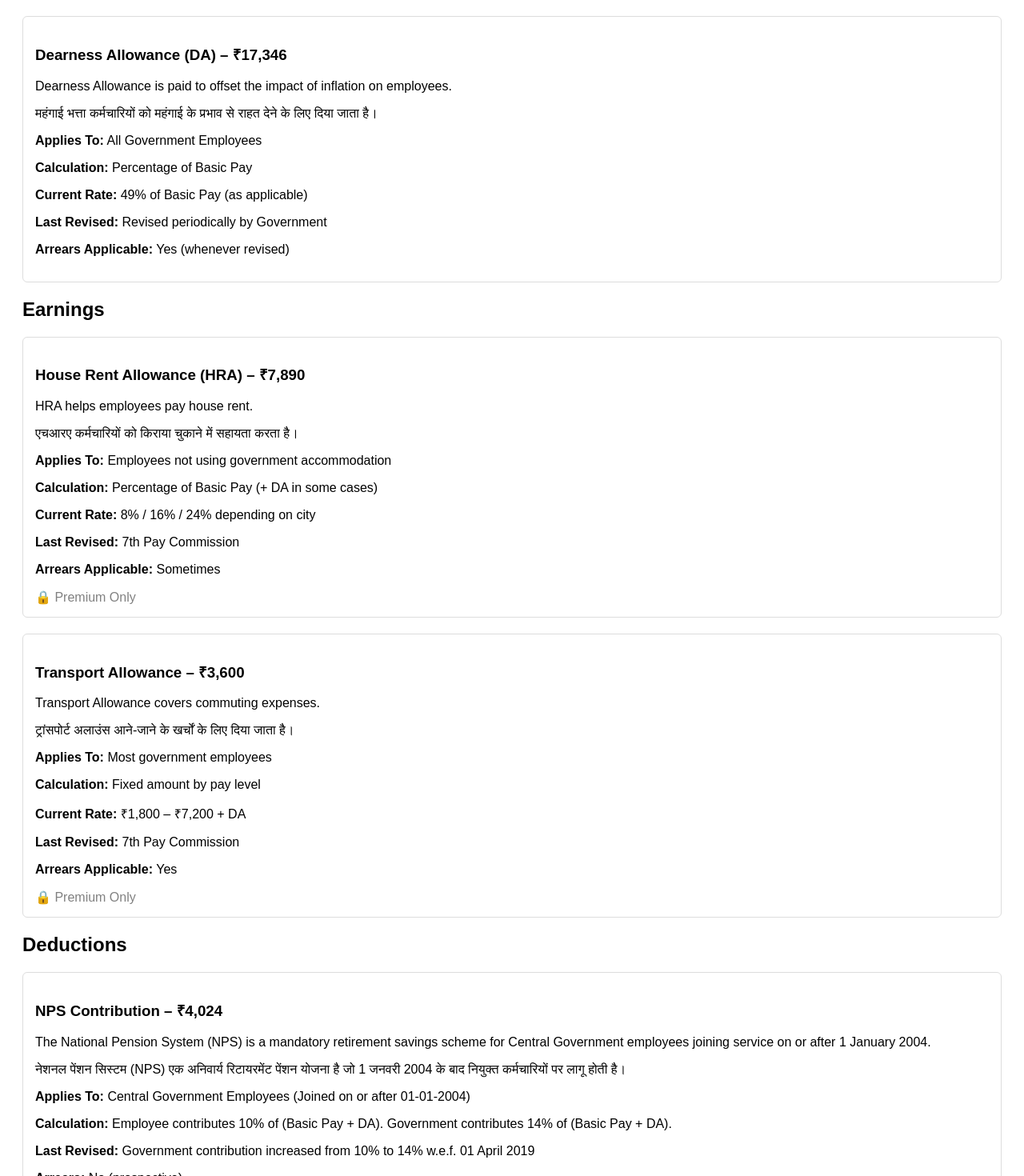
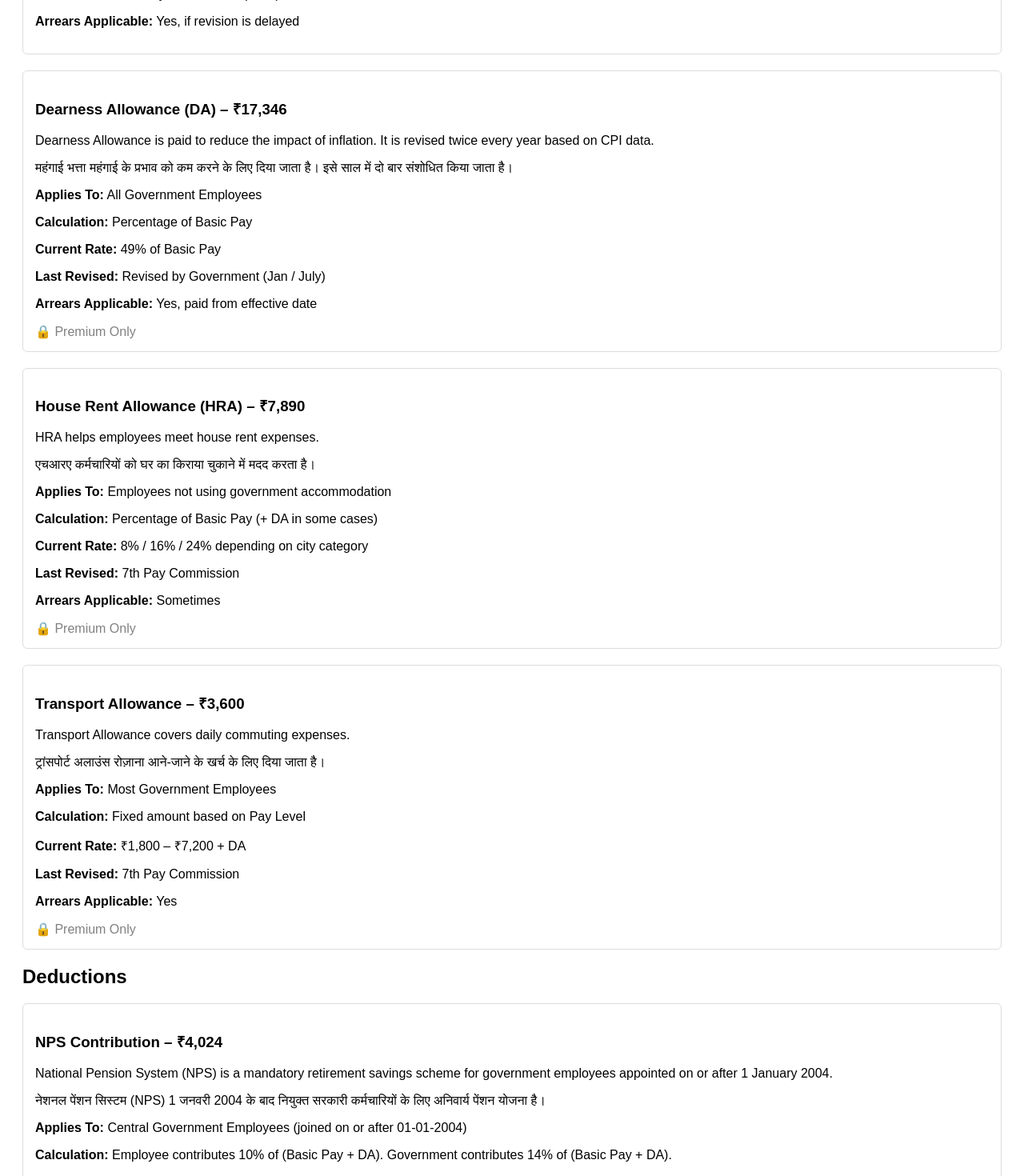
Before and after one commit to salarysamjho/salary-slip-explainer-v1, a Next.js app: page / in a window 1280 px wide. Shown: the part 420-1890 px from the top of the page at 80% size. Built offline with nearby package versions, Linux system fonts and the light colour scheme.

Commit message:
Update page.tsx

```diff
--- a/app/page.tsx
+++ b/app/page.tsx
@@ -1,57 +1,58 @@
 export default function HomePage() {
-  const isPremiumUser = false; // change to true later
+  const isPremiumUser = false; // keep false for now
 
-  const salaryBasics = [
+  const earnings = [
     {
       title: "Basic Pay",
       amount: "₹35,400",
       explanationEn:
-        "Basic Pay is the core component of salary and forms the basis for most allowances and deductions.",
+        "Basic Pay is the core component of salary. All allowances and most deductions are calculated on the basis of Basic Pay.",
       explanationHi:
-        "बेसिक पे वेतन का मुख्य हिस्सा होता है और इसी के आधार पर अधिकतर भत्ते और कटौतियाँ तय होती हैं।",
+        "बेसिक पे वेतन का मुख्य हिस्सा होता है। सभी भत्ते और अधिकतर कटौतियाँ इसी के आधार पर तय होती हैं।",
       appliesTo: "All Government Employees",
-      calculation: "As per Pay Level under 7th Pay Commission",
-      lastRevised: "7th Pay Commission",
+      calculation: "Fixed as per Pay Level under 7th Pay Commission",
+      currentRate: "Pay Level based (7th CPC Pay Matrix)",
+      lastRevised: "7th Pay Commission (2016)",
+      arrears: "Yes, if revision is delayed",
+      orderLink: null, // no GO link for basic pay
     },
     {
       title: "Dearness Allowance (DA)",
       amount: "₹17,346",
       explanationEn:
-        "Dearness Allowance is paid to offset the impact of inflation on employees.",
+        "Dearness Allowance is paid to reduce the impact of inflation. It is revised twice every year based on CPI data.",
       explanationHi:
-        "महंगाई भत्ता कर्मचारियों को महंगाई के प्रभाव से राहत देने के लिए दिया जाता है।",
+        "महंगाई भत्ता महंगाई के प्रभाव को कम करने के लिए दिया जाता है। इसे साल में दो बार संशोधित किया जाता है।",
       appliesTo: "All Government Employees",
       calculation: "Percentage of Basic Pay",
-      currentRate: "49% of Basic Pay (as applicable)",
-      lastRevised: "Revised periodically by Government",
-      arrears: "Yes (whenever revised)",
+      currentRate: "49% of Basic Pay",
+      lastRevised: "Revised by Government (Jan / July)",
+      arrears: "Yes, paid from effective date",
+      orderLink: "https://egazette.nic.in/", // premium locked
     },
-  ];
-
-  const earnings = [
     {
       title: "House Rent Allowance (HRA)",
       amount: "₹7,890",
-      explanationEn: "HRA helps employees pay house rent.",
-      explanationHi: "एचआरए कर्मचारियों को किराया चुकाने में सहायता करता है।",
+      explanationEn: "HRA helps employees meet house rent expenses.",
+      explanationHi: "एचआरए कर्मचारियों को घर का किराया चुकाने में मदद करता है।",
       appliesTo: "Employees not using government accommodation",
       calculation: "Percentage of Basic Pay (+ DA in some cases)",
-      currentRate: "8% / 16% / 24% depending on city",
+      currentRate: "8% / 16% / 24% depending on city category",
       lastRevised: "7th Pay Commission",
       arrears: "Sometimes",
-      orderLink: "#",
+      orderLink: "https://egazette.nic.in/",
     },
     {
       title: "Transport Allowance",
       amount: "₹3,600",
-      explanationEn: "Transport Allowance covers commuting expenses.",
-      explanationHi: "ट्रांसपोर्ट अलाउंस आने-जाने के खर्चों के लिए दिया जाता है।",
-      appliesTo: "Most government employees",
-      calculation: "Fixed amount by pay level",
+      explanationEn: "Transport Allowance covers daily commuting expenses.",
+      explanationHi: "ट्रांसपोर्ट अलाउंस रोज़ाना आने-जाने के खर्च के लिए दिया जाता है।",
+      appliesTo: "Most Government Employees",
+      calculation: "Fixed amount based on Pay Level",
       currentRate: "₹1,800 – ₹7,200 + DA",
       lastRevised: "7th Pay Commission",
       arrears: "Yes",
-      orderLink: "#",
+      orderLink: "https://egazette.nic.in/",
     },
   ];
 
@@ -60,24 +61,24 @@ export default function HomePage() {
       title: "NPS Contribution",
       amount: "₹4,024",
       explanationEn:
-        "The National Pension System (NPS) is a mandatory retirement savings scheme for Central Government employees joining service on or after 1 January 2004.",
+        "National Pension System (NPS) is a mandatory retirement savings scheme for government employees appointed on or after 1 January 2004.",
       explanationHi:
-        "नेशनल पेंशन सिस्टम (NPS) एक अनिवार्य रिटायरमेंट पेंशन योजना है जो 1 जनवरी 2004 के बाद नियुक्त कर्मचारियों पर लागू होती है।",
-      appliesTo: "Central Government Employees (Joined on or after 01-01-2004)",
+        "नेशनल पेंशन सिस्टम (NPS) 1 जनवरी 2004 के बाद नियुक्त सरकारी कर्मचारियों के लिए अनिवार्य पेंशन योजना है।",
+      appliesTo: "Central Government Employees (joined on or after 01-01-2004)",
       calculation:
         "Employee contributes 10% of (Basic Pay + DA). Government contributes 14% of (Basic Pay + DA).",
       lastRevised:
-        "Government contribution increased from 10% to 14% w.e.f. 01 April 2019",
+        "Government contribution increased to 14% w.e.f. 01 April 2019",
       arrears: "No (prospective)",
-      orderLink: "#",
+      orderLink: "https://egazette.nic.in/",
     },
     {
       title: "Professional Tax",
       amount: "₹200",
-      explanationEn: "Professional tax is deducted by state law.",
-      explanationHi: "प्रोफेशनल टैक्स राज्य सरकार द्वारा लिया जाता है।",
+      explanationEn: "Professional tax is levied by state governments.",
+      explanationHi: "प्रोफेशनल टैक्स राज्य सरकार द्वारा लगाया जाता है।",
       appliesTo: "State-specific",
-      calculation: "Fixed slab by state",
+      calculation: "Fixed slab as per state law",
       lastRevised: "State Government Notification",
       arrears: "No",
       orderLink: null,
@@ -87,50 +88,6 @@ export default function HomePage() {
   return (
     <main style={{ padding: "20px", fontFamily: "Arial, sans-serif" }}>
       <h1>Salary Slip Explainer</h1>
-
-      {/* BASIC PAY & DA */}
-      <h2>Basic Salary Components</h2>
-      {salaryBasics.map((item, index) => (
-        <div
-          key={index}
-          style={{
-            border: "1px solid #ddd",
-            padding: "15px",
-            marginBottom: "20px",
-            borderRadius: "6px",
-          }}
-        >
-          <h3>
-            {item.title} – {item.amount}
-          </h3>
-
-          <p>{item.explanationEn}</p>
-          <p>{item.explanationHi}</p>
-
-          <p>
-            <b>Applies To:</b> {item.appliesTo}
-          </p>
-          <p>
-            <b>Calculation:</b> {item.calculation}
-          </p>
-
-          {item.currentRate && (
-            <p>
-              <b>Current Rate:</b> {item.currentRate}
-            </p>
-          )}
-
-          <p>
-            <b>Last Revised:</b> {item.lastRevised}
-          </p>
-
-          {item.arrears && (
-            <p>
-              <b>Arrears Applicable:</b> {item.arrears}
-            </p>
-          )}
-        </div>
-      ))}
 
       {/* EARNINGS */}
       <h2>Earnings</h2>
@@ -151,29 +108,24 @@ export default function HomePage() {
           <p>{item.explanationEn}</p>
           <p>{item.explanationHi}</p>
 
-          <p>
-            <b>Applies To:</b> {item.appliesTo}
-          </p>
-          <p>
-            <b>Calculation:</b> {item.calculation}
-          </p>
-          <p>
-            <b>Current Rate:</b> {item.currentRate}
-          </p>
-          <p>
-            <b>Last Revised:</b> {item.lastRevised}
-          </p>
-          <p>
-            <b>Arrears Applicable:</b> {item.arrears}
-          </p>
+          <p><b>Applies To:</b> {item.appliesTo}</p>
+          <p><b>Calculation:</b> {item.calculation}</p>
 
-          {isPremiumUser ? (
-            <a href={item.orderLink} target="_blank">
-              View Government Order
-            </a>
-          ) : (
-            <span style={{ color: "gray" }}>🔒 Premium Only</span>
+          {item.currentRate && (
+            <p><b>Current Rate:</b> {item.currentRate}</p>
           )}
+
+          <p><b>Last Revised:</b> {item.lastRevised}</p>
+          <p><b>Arrears Applicable:</b> {item.arrears}</p>
+
+          {item.orderLink &&
+            (isPremiumUser ? (
+              <a href={item.orderLink} target="_blank">
+                View Government Order
+              </a>
+            ) : (
+              <span style={{ color: "gray" }}>🔒 Premium Only</span>
+            ))}
         </div>
       ))}
 
@@ -196,28 +148,19 @@ export default function HomePage() {
           <p>{item.explanationEn}</p>
           <p>{item.explanationHi}</p>
 
-          <p>
-            <b>Applies To:</b> {item.appliesTo}
-          </p>
-          <p>
-            <b>Calculation:</b> {item.calculation}
-          </p>
-          <p>
-            <b>Last Revised:</b> {item.lastRevised}
-          </p>
-          <p>
-            <b>Arrears:</b> {item.arrears}
-          </p>
+          <p><b>Applies To:</b> {item.appliesTo}</p>
+          <p><b>Calculation:</b> {item.calculation}</p>
+          <p><b>Last Revised:</b> {item.lastRevised}</p>
+          <p><b>Arrears:</b> {item.arrears}</p>
 
-          {item.orderLink ? (
-            isPremiumUser ? (
+          {item.orderLink &&
+            (isPremiumUser ? (
               <a href={item.orderLink} target="_blank">
                 View Government Order
               </a>
             ) : (
               <span style={{ color: "gray" }}>🔒 Premium Only</span>
-            )
-          ) : null}
+            ))}
         </div>
       ))}
     </main>
```
